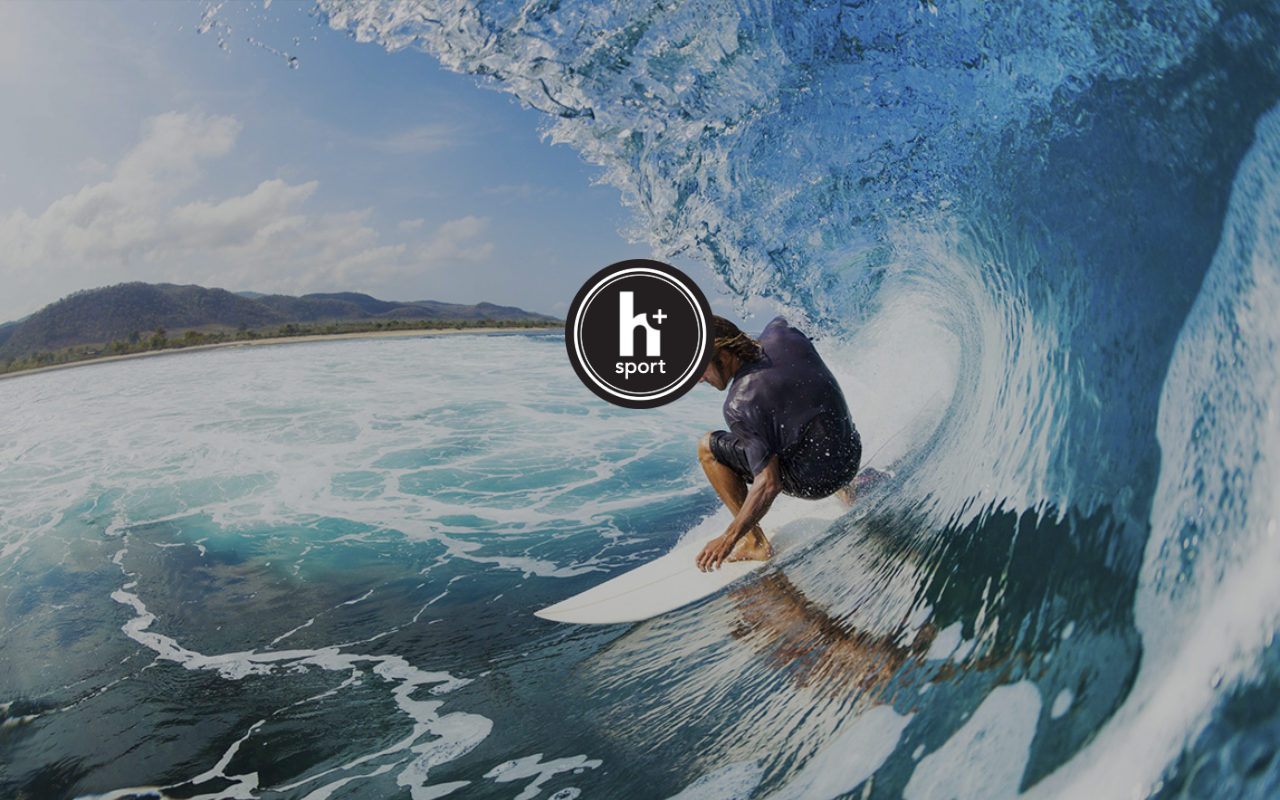
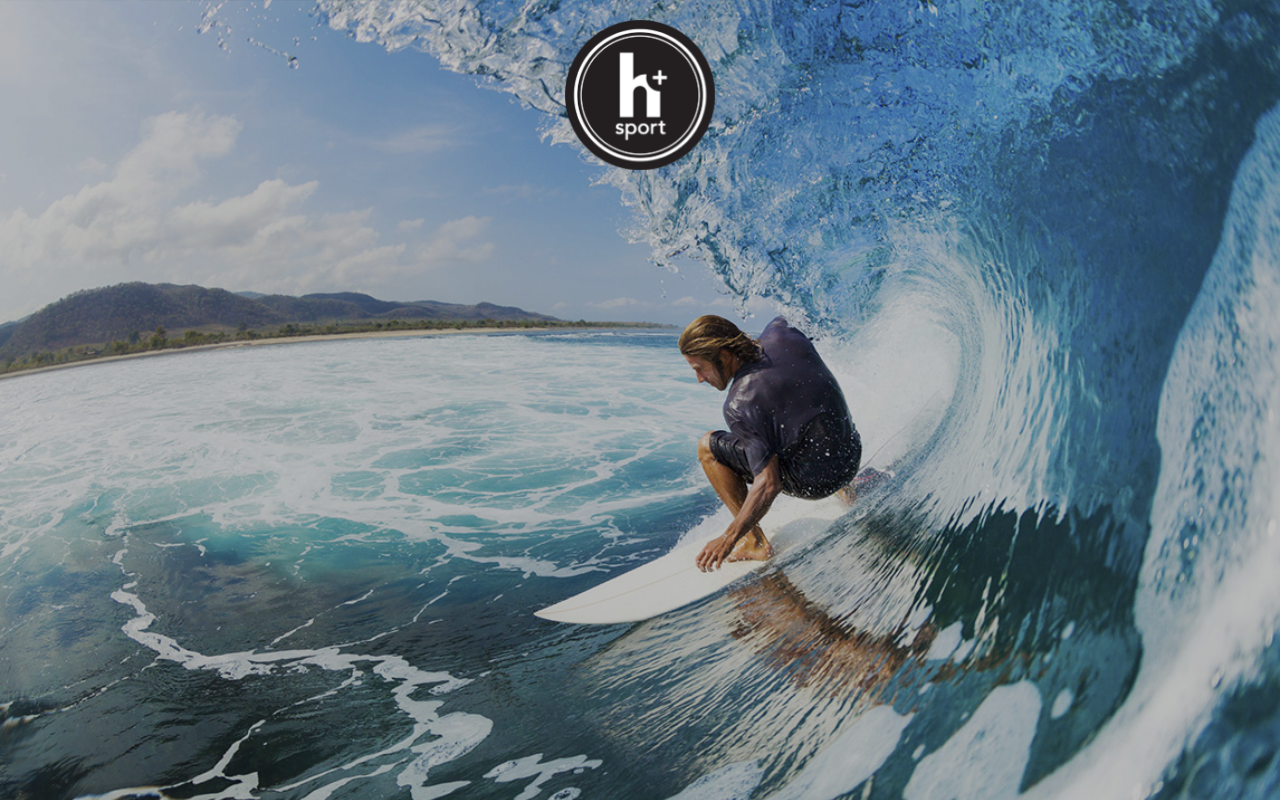
Before and after one commit to evaleriog/react-essentials-practice, a React (Create React App) app in the folder vitaminstore/: page / in a window 1280 px wide. Shown: the top 800 px of the page. Built offline with nearby package versions, Linux system fonts and the light colour scheme.

Commit message:
Final UX design touches

```diff
--- a/vitaminstore/src/App.css
+++ b/vitaminstore/src/App.css
@@ -20,10 +20,17 @@
 .static-logo{
   height: 150px;
   cursor: pointer;
+  position: fixed;
+  margin-right: auto;
+  margin-left: auto;
+  top:20px;
+  left:0;
+  right: 0;
+  z-index: 99;
 }
 
 .menu{
-  position: absolute;
+  position: fixed;
   margin-left: auto;
   margin-right: auto;
   top:145px;
@@ -33,6 +40,7 @@
   font-size: 35px;
   text-shadow: 0px 0px 5px rgba(0,0,0,0.42);
   cursor: pointer;
+  z-index: 99;
 }
 
 .menu-hidden{
@@ -65,15 +73,15 @@
   color: white;
 }
 
-.App-link {
-  color: #61dafb;
-}
+/*.App-link {*/
+/*  color: #61dafb;*/
+/*}*/
 
-@keyframes App-logo-spin {
-  from {
-    transform: rotate(0deg);
-  }
-  to {
-    transform: rotate(360deg);
-  }
-}
+/*@keyframes App-logo-spin {*/
+/*  from {*/
+/*    transform: rotate(0deg);*/
+/*  }*/
+/*  to {*/
+/*    transform: rotate(360deg);*/
+/*  }*/
+/*}*/
--- a/vitaminstore/src/components/Loading.css
+++ b/vitaminstore/src/components/Loading.css
@@ -4,6 +4,10 @@
 
     position: relative;
     margin: 100px auto;
+}
+
+h1{
+    color: white;
 }
 
 .double-bounce1, .double-bounce2 {
--- a/vitaminstore/src/components/Loading.js
+++ b/vitaminstore/src/components/Loading.js
@@ -2,10 +2,15 @@
 import './Loading.css';
 
 const Loading = () => (
-    <div className="spinner">
-        <div className="double-bounce1"></div>
-        <div className="double-bounce2"></div>
+    <div>
+        <div className="spinner">
+            <div className="double-bounce1"></div>
+            <div className="double-bounce2"></div>
+        </div>
+
+        <h1>Once these circles disappear begin scrolling!</h1>
     </div>
+
 );
 
 export default Loading;
```
